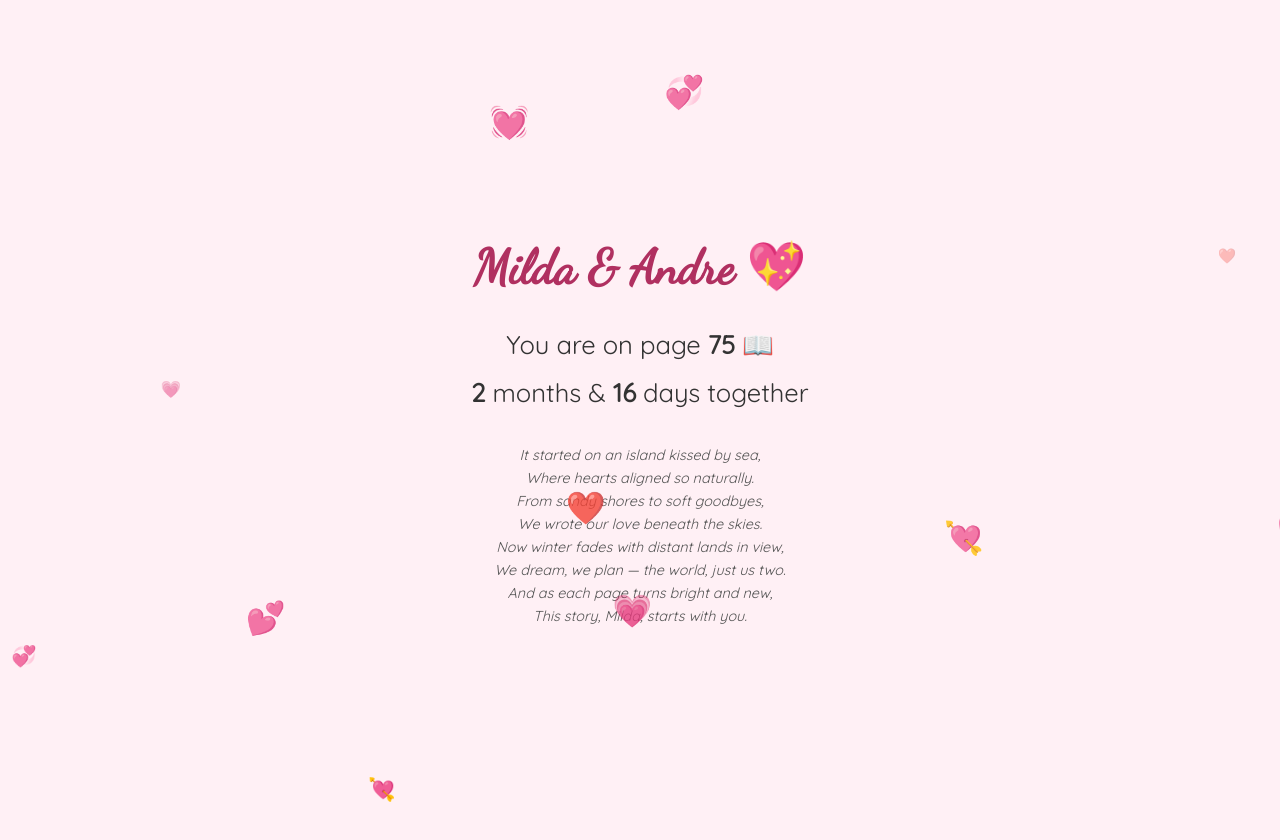
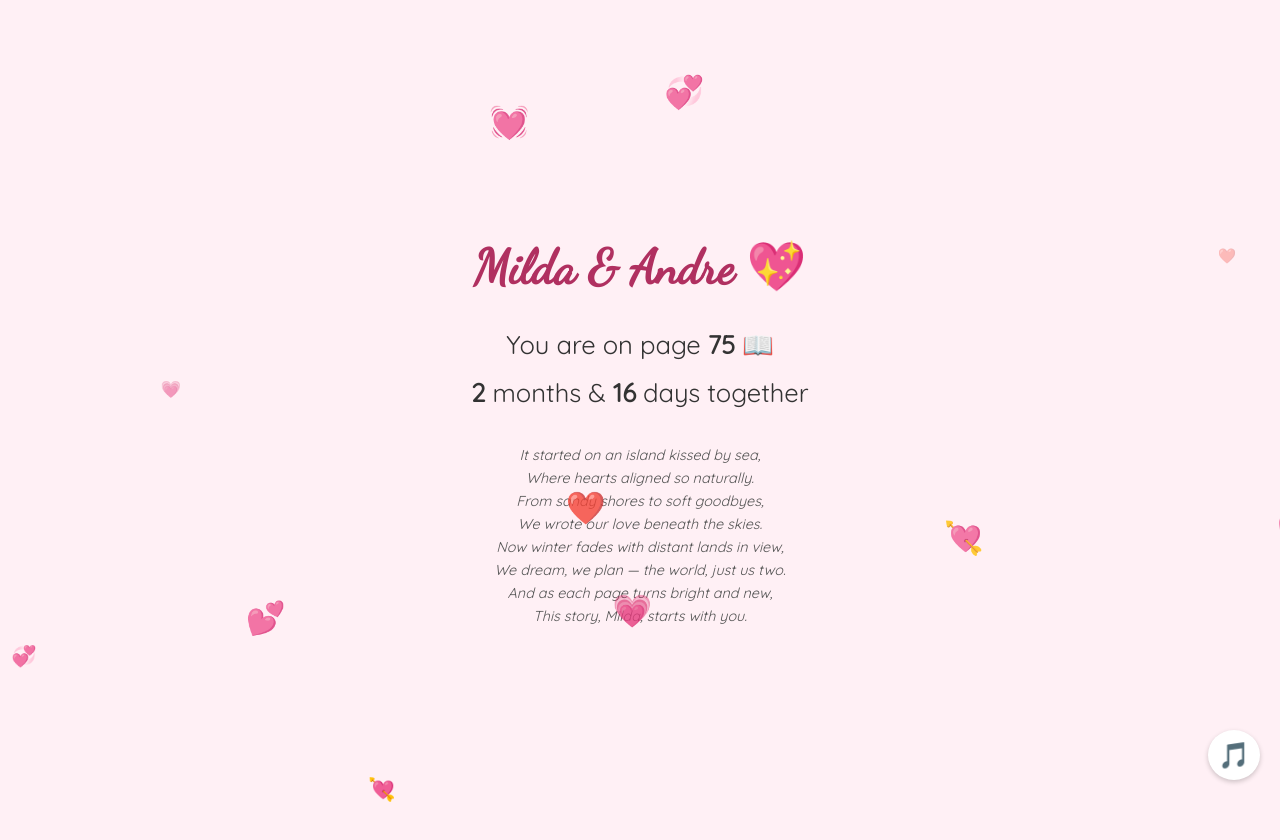
Before and after one commit to audentne/together, a plain HTML site: page index.html in a window 1280 px wide. Shown: the top 840 px of the page. Drawn offline with Linux system fonts and the light colour scheme.

Commit message:
Update index.html
with music

```diff
--- a/index.html
+++ b/index.html
@@ -80,6 +80,25 @@
       max-width: 500px;
       line-height: 1.6;
     }
+
+    #playButton {
+      position: fixed;
+      bottom: 20px;
+      right: 20px;
+      font-size: 1.6em;
+      background: #fff;
+      border: none;
+      border-radius: 50%;
+      box-shadow: 0 2px 5px rgba(0,0,0,0.2);
+      padding: 10px;
+      cursor: pointer;
+      transition: transform 0.2s ease;
+      z-index: 10;
+    }
+
+    #playButton:hover {
+      transform: scale(1.1);
+    }
   </style>
 </head>
 <body>
@@ -87,14 +106,17 @@
   <p id="pageCount"></p>
   <p id="exactTime"></p>
 
+  <!-- Music control button -->
+  <button id="playButton" title="Play music">🎵</button>
+
   <!-- Romantic background music -->
-  <audio autoplay loop>
+  <audio id="bgMusic" loop>
     <source src="https://cdn.pixabay.com/download/audio/2023/03/13/audio_769d259b45.mp3?filename=romantic-piano-144186.mp3" type="audio/mpeg">
     Your browser does not support the audio element.
   </audio>
 
-  <!-- Floating poem at bottom -->
-    <p class="poem"><em>
+  <!-- Poem -->
+  <p class="poem"><em>
     It started on an island kissed by sea,<br />
     Where hearts aligned so naturally.<br />
     From sandy shores to soft goodbyes,<br />
@@ -106,7 +128,7 @@
   </em></p>
 
   <script>
-    const startDate = new Date(2025, 0, 15); // 15 Jan 2025
+    const startDate = new Date(2025, 0, 15);
     const today = new Date();
 
     const diffTime = today - startDate;
@@ -140,6 +162,7 @@
 
     document.getElementById('exactTime').innerHTML = timeText;
 
+    // Floating hearts
     const heartSymbols = ['💗','💘','💞','❤️','💕','💓'];
     for (let i = 0; i < 6; i++) {
       const heart = document.createElement('div');
@@ -151,6 +174,7 @@
       document.body.appendChild(heart);
     }
 
+    // Rising bubble hearts
     function createBubbleHeart() {
       const heart = document.createElement('div');
       heart.className = 'bubble-heart';
@@ -162,6 +186,15 @@
     }
 
     setInterval(createBubbleHeart, 1000);
+
+    // Music play handler
+    const playButton = document.getElementById('playButton');
+    const bgMusic = document.getElementById('bgMusic');
+
+    playButton.addEventListener('click', () => {
+      bgMusic.play();
+      playButton.style.display = 'none';
+    });
   </script>
 </body>
 </html>
```
